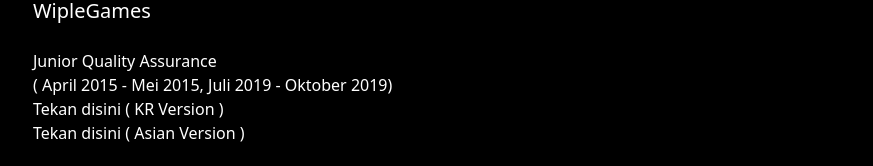
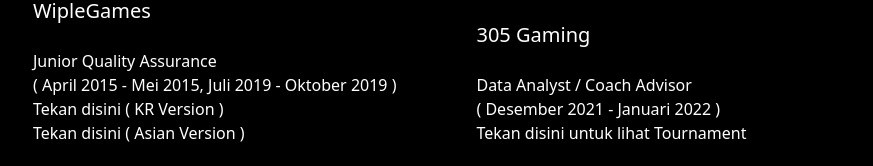
Before and after one commit to adrianfile/own-website-resume, a Gatsby site: page / in a window 1280 px wide. Shown: the part 1859-2025 px from the top of the page, without its empty margins (7-880 px from the left). Built offline with nearby package versions, Linux system fonts and the light colour scheme; Gatsby itself is replaced by a stand-in of ours.

Commit message:
Update index.js

```diff
--- a/src/pages/index.js
+++ b/src/pages/index.js
@@ -55,21 +55,21 @@
                 NetEase
             </p>
             <br></br>
-            <p>Freelance Quality Assurance<br></br>( Agustus 2023 - Oktober 2023)</p>
+            <p>Freelance Quality Assurance<br></br>( Agustus 2023 - Oktober 2023 )</p>
             <p><a href="https://play.google.com/store/apps/details?id=com.netease.newspike"> Tekan disini untuk lihat Produk</a></p>
             <br></br>
             <p className="text-xl text-center md:text-left ">
                 910Shoes
             </p>
             <br></br>
-            <p>FullStack Web Developer<br></br>( March 2020 - September 2020)</p>
+            <p>FullStack Web Developer<br></br>( March 2020 - September 2020 )</p>
             <p><a href="https://910.id"> Tekan disini untuk lihat Portofolio </a></p>
             <br></br>
             <p className="text-xl text-center md:text-left ">
                 WipleGames
             </p>
             <br></br>
-            <p>Junior Quality Assurance<br></br>( April 2015 - Mei 2015, Juli 2019 - Oktober 2019)</p>
+            <p>Junior Quality Assurance<br></br>( April 2015 - Mei 2015, Juli 2019 - Oktober 2019 )</p>
             <p><a href="http://ironsight.pmang.com"> Tekan disini ( KR Version )</a></p>
             <p><a href="https://store.steampowered.com/app/783770/Ironsight/"> Tekan disini ( Asian Version )</a></p>
             <br></br>
@@ -77,7 +77,7 @@
                 Zepetto Co.
             </p>
             <br></br>
-            <p>User Acceptance Tester ( Under QA Division )<br></br>( April 2019 - Mei 2019)</p>
+            <p>User Acceptance Tester ( Under QA Division )<br></br>( April 2019 - Mei 2019 )</p>
             <p><a href="https://store.steampowered.com/app/1039870/Survival_Frenzy/"> Tekan disini untuk lihat Produk</a></p>
 
 
@@ -93,16 +93,23 @@
                 Anantarupa Studios
             </p>
             <br></br>
-            <p>QA Helper untuk Lokapala<br></br>( Februari 2022 - Oktober 2022)</p>
+            <p>QA Helper untuk Lokapala<br></br>( Februari 2022 - Oktober 2022 )</p>
             <p><a href="https://play.google.com/store/apps/details?id=com.AnantarupaStudios.Lokapala"> Tekan disini untuk lihat Produk</a></p>
             <br></br>
             <p className="text-xl text-center md:text-left ">
                 5minlab
             </p>
             <br></br>
-            <p>User Acceptance Tester untuk Smash Legends<br></br>( Februari 2022 - Oktober 2022)</p>
+            <p>User Acceptance Tester untuk Smash Legends<br></br>( Februari 2022 - Oktober 2022 )</p>
             <p><a href="https://play.google.com/store/apps/details?id=com.linegames.sl"> Tekan disini untuk lihat Produk ( Mobile Version )</a></p>
             <p><a href="https://store.steampowered.com/app/1352080/SMASH_LEGENDS/"> Tekan disini untuk lihat Produk ( PC Version )</a></p>
+            <br></br>
+            <p className="text-xl text-center md:text-left ">
+                305 Gaming
+            </p>
+            <br></br>
+            <p>Data Analyst / Coach Advisor<br></br>( Desember 2021 - Januari 2022 )</p>
+            <p><a href="https://liquipedia.net/wildrift/WRL/2022/National_Qualifier"> Tekan disini untuk lihat Tournament</a></p>
 
           </div>
 
```
